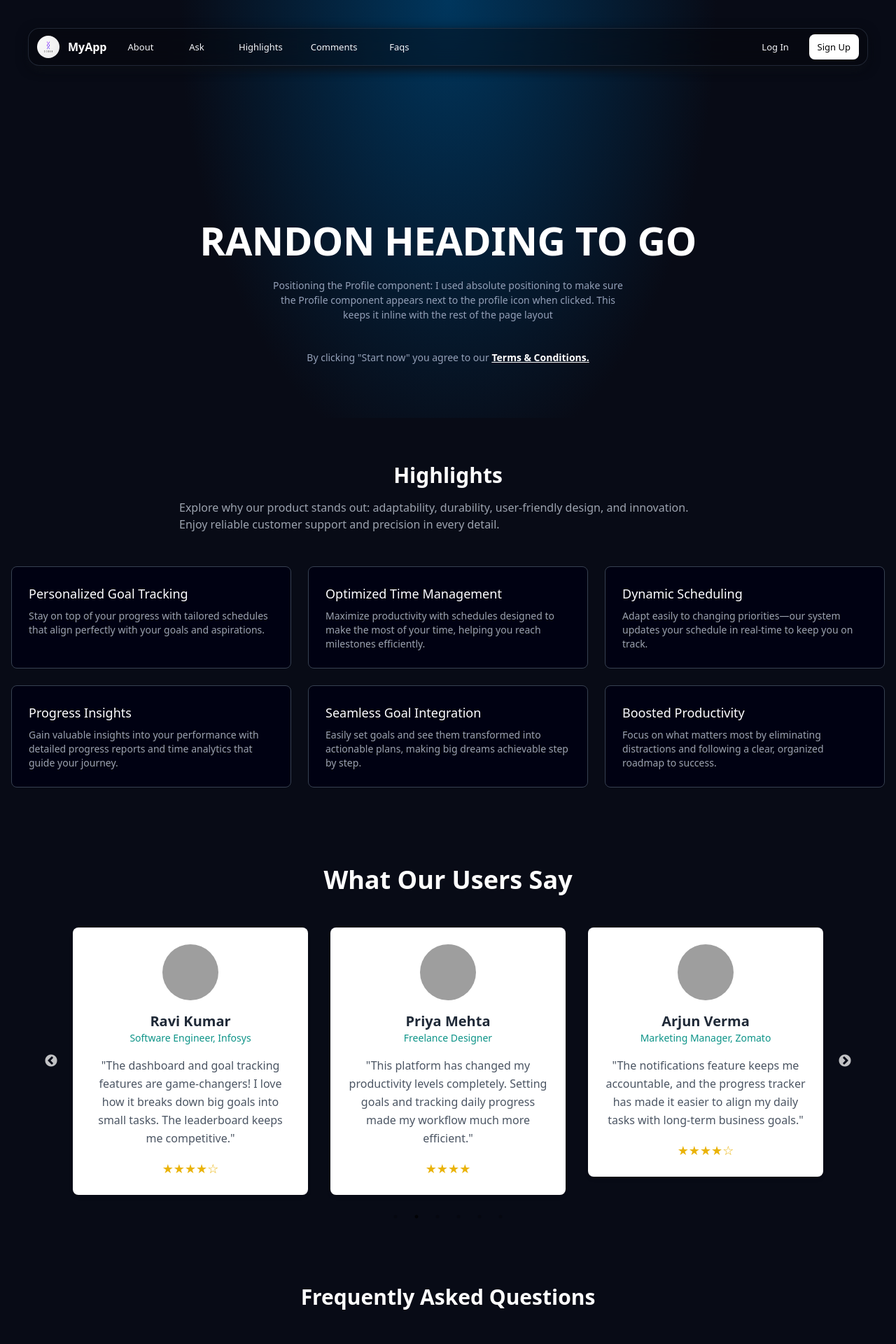
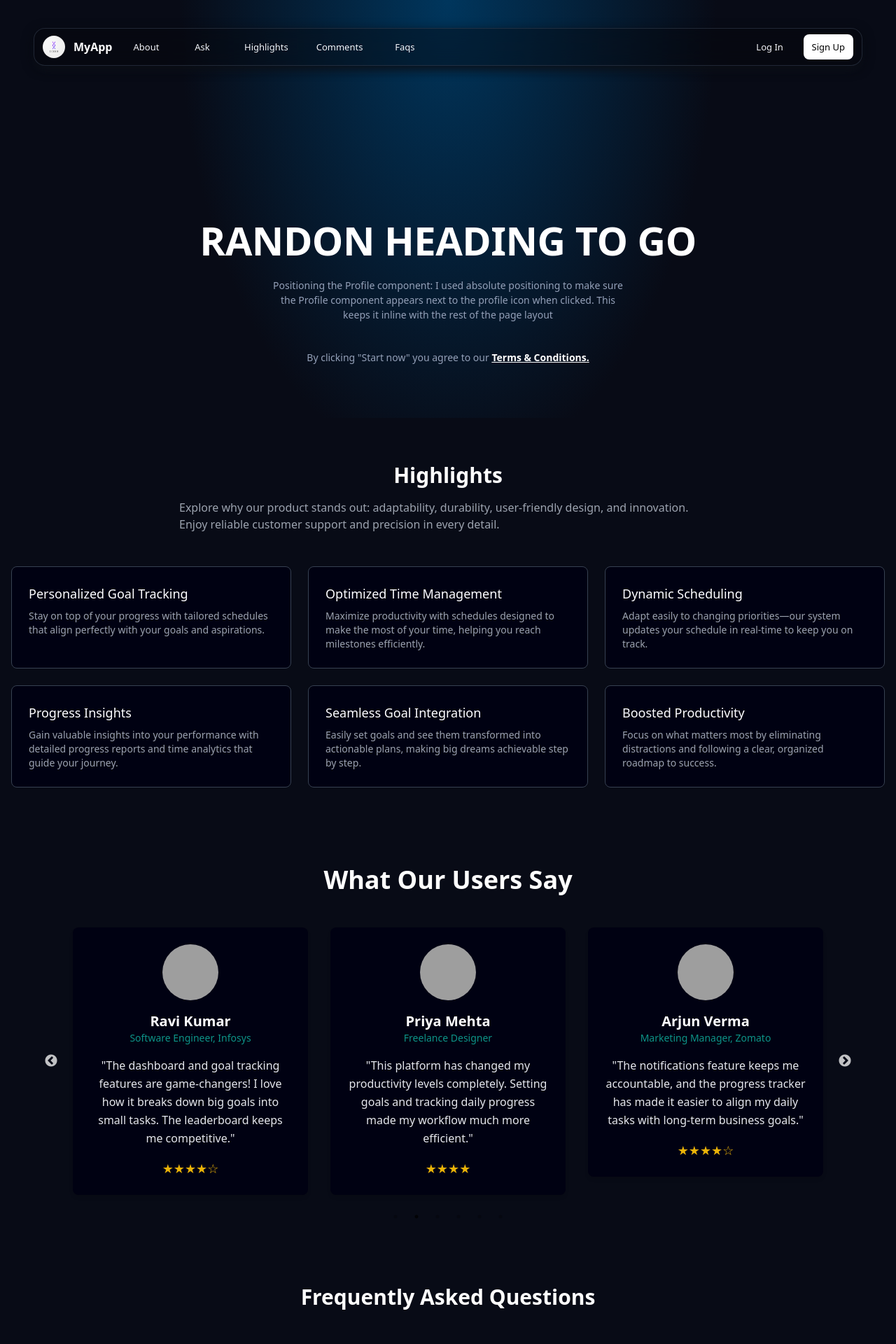
Before and after one commit to coders-clans/innov8, a React (Create React App) app in the folder Frontend/schedule-manager/: page / in a window 1280 px wide. Shown: the top 1920 px of the page at 70% size. Built offline with nearby package versions, Linux system fonts and the light colour scheme; grey boxes are pictures that could not be loaded.

Commit message:
making the website dynamic

```diff
--- a/Frontend/schedule-manager/package.json
+++ b/Frontend/schedule-manager/package.json
@@ -13,6 +13,7 @@
     "axios": "^1.7.7",
     "lottie-react": "^2.4.0",
     "react": "^18.3.1",
+    "react-crud-icons": "^1.2.3",
     "react-dom": "^18.3.1",
     "react-icons": "^5.3.0",
     "react-router-dom": "^6.26.2",
--- a/Frontend/schedule-manager/src/Components/FAQ.js
+++ b/Frontend/schedule-manager/src/Components/FAQ.js
@@ -50,7 +50,7 @@ export default function Faqs() {
           </h2>
         </div>
 
-        <div className="  border-gray-700 w-[900px]">
+        <div className="  border-gray-700 max-w-[900px]">
           {questions.map((item, index) => (
             <div
               key={index}
--- a/Frontend/schedule-manager/src/Components/Highlights.js
+++ b/Frontend/schedule-manager/src/Components/Highlights.js
@@ -45,7 +45,7 @@ export default function Highlights() {
         </div>
         <div className="grid grid-cols-1 sm:grid-cols-2 md:grid-cols-3 gap-6">
           {items.map((item, index) => (
-            <div key={index} className="bg-customBlue p-6 rounded-lg border border-gray-700 flex flex-col items-start w-[400px]">
+            <div key={index} className="bg-customBlue p-6 rounded-lg border border-gray-700 flex flex-col items-start max-w-[400px]">
               {/* <div className="mb-4">{item.icon}</div> */}
               <h3 className="text-lg font-medium mb-2">{item.title}</h3>
               <p className="text-gray-400 text-sm">{item.description}</p>
--- a/Frontend/schedule-manager/src/Components/Profile.js
+++ b/Frontend/schedule-manager/src/Components/Profile.js
@@ -1,6 +1,8 @@
 import React, { useEffect, useState } from 'react';
 import axios from 'axios';
 import defaultimg from './images/profile.png';
+import editimg from './images/edit.png'
+import {CiEdit} from "react-icons/ci"
 
 function Profile({isLoggedin,setIsLoggedIn}) {
   const [name, setName] = useState(null);
@@ -91,6 +93,10 @@ function Profile({isLoggedin,setIsLoggedIn}) {
     setIsLoggedIn(false);
     localStorage.removeItem('isLoggedIn');
   }
+
+
+
+
   return (
 
     // <div className="min-h-screen bg-gradient-to-br from-indigo-100 via-purple-100 to-pink-100 flex items-center justify-center">
@@ -138,10 +144,10 @@ function Profile({isLoggedin,setIsLoggedIn}) {
               </button>
             ) : (
               <button
-                className="ml-4 px-4 py-2 bg-green-500 text-white rounded-xl hover:bg-green-600 transition shadow-md"
+                className="ml-4 px-4 py-2 text-white  rounded-xl transition shadow-md"
                 onClick={() => setIsChange(true)}
               >
-                Edit
+              <CiEdit fontSize="1.45rem" />
               </button>
             )}
           </div>
@@ -173,10 +179,10 @@ function Profile({isLoggedin,setIsLoggedIn}) {
               </button>
             ) : (
               <button
-                className="ml-4 px-4 py-2 bg-green-500 text-white rounded-xl hover:bg-green-600 transition shadow-md"
+                className="ml-4 px-4 py-2 text-white  rounded-xl transition shadow-md"
                 onClick={() => setIsChangeEmail(true)}
               >
-                Edit
+              <CiEdit fontSize="1.45rem" />
               </button>
             )}
           </div>
@@ -223,7 +229,10 @@ function Profile({isLoggedin,setIsLoggedIn}) {
         </div> */}
 
       </div>
-    <div><button onClick={handleLogout} className='className="px-6 py-2 bg-green-500 text-white rounded-lg hover:bg-green-600 transition shadow-md"'>Logout </button></div>
+    <div className='flex justify-center'>
+      <button onClick={handleLogout} className='inline-flex items-center justify-center relative cursor-pointer select-none align-middle appearance-none
+              box-border font-medium text-sm leading-[1.75] min-w-[64px] w-full normal-case h-10 px-4 py-1.5 bg-white rounded-lg hover:bg-red-500 hover:text-white transition duration-300'>Logout </button>
+     </div>
     </div>
     // </div>
 
--- a/Frontend/schedule-manager/src/Components/Testimols.js
+++ b/Frontend/schedule-manager/src/Components/Testimols.js
@@ -89,17 +89,17 @@ const Testimonials = () => {
         <Slider {...settings}>
           {testimonialsData.map((testimonial, index) => (
             <div key={index} className="p-4">
-              <div className="bg-white p-6 rounded-lg shadow-md flex flex-col items-center text-center">
+              <div className="bg-customBlue p-6 rounded-lg shadow-md flex flex-col items-center text-center">
                 <img
                   src={testimonial.image}
                   alt={testimonial.name}
                   className="w-20 h-20 rounded-full mb-4"
                 />
-                <h3 className="text-xl font-semibold text-gray-800">
+                <h3 className="text-xl font-semibold text-white">
                   {testimonial.name}
                 </h3>
                 <p className="text-sm text-teal-600">{testimonial.role}</p>
-                <p className="mt-4 text-gray-600 leading-relaxed">
+                <p className="mt-4 text-gray-200 leading-relaxed">
                   "{testimonial.feedback}"
                 </p>
                 <div className="flex mt-4">
--- a/Frontend/schedule-manager/src/Pages/Home.js
+++ b/Frontend/schedule-manager/src/Pages/Home.js
@@ -74,7 +74,7 @@ const Home = () => {
               isLoggedIn ? (<EnterName activeSection={activeSection} setActivesection={setActivesection} />) : (<div></div>)
             }
 
-          <div className='mx-auto w-[500px] m-5 font-normal leading-normal
+          <div className='mx-auto max-w-[500px] m-5 font-normal leading-normal
          text-[rgb(148,160,184)] text-center text-sm pb-14'>By clicking "Start now" you agree to our <span className='text-white underline font-bold'>Terms & Conditions.</span></div>
 
           </div>
@@ -84,11 +84,11 @@ const Home = () => {
     }
   }
   return (
-    <div className='bg-[radial-gradient(100%_80%_at_top,#00365d_0%,#080b16_30%)] w-[100vw] h-[100%]'>
+    <div className='bg-[radial-gradient(100%_80%_at_top,#00365d_0%,#080b16_30%)] w-[100%] h-[100%]'>
       <div className='fixed w-full z-50 mt-10'>
-        <nav className="relative z-0 min-h-[48px] shrink-0 backdrop-blur-xl border bg-[rgba(5,7,10,0.4)]
+        <nav className="relative z-0 min-h-[48px] backdrop-blur-xl border bg-[rgba(5,7,10,0.4)]
       shadow-[rgba(9,11,17,0.7)_0px_4px_16px_0px,rgba(19,23,32,0.8)_0px_8px_16px_-5px] px-3 py-2 rounded-[calc(16px)]
-      border-solid border-[rgba(51,60,77,0.6)] w-[1200px] mx-auto">
+      border-solid border-[rgba(51,60,77,0.6)] mx-12 ">
 
           <div className="flex justify-between items-center">
             {/* Logo Section */}
@@ -181,6 +181,7 @@ const Home = () => {
                     >
                       Ask
                     </button>
+                    <a href='#highlights'>
                     <button
                       // onClick={() => handleCategoryClick('ask')}
                       className="inline-flex items-center justify-center relative cursor-pointer select-none
@@ -188,8 +189,9 @@ const Home = () => {
                   h-9 text-[rgb(245,246,250)] m-0 px-3 py-2 rounded-lg border-0 hover:bg-white/30
                   transition-all duration-300"
                     >
-                      <a href='#highlights'>Highlights</a>
+                      Highlights
                     </button>
+                    </a>
                     <button
                       // onClick={() => handleCategoryClick('ask')}
                       className="inline-flex items-center justify-center relative cursor-pointer select-none
@@ -199,6 +201,7 @@ const Home = () => {
                     >
                       Comments
                     </button>
+                    <a href='#faqs'>
                     <button
                       // onClick={() => handleCategoryClick('ask')}
                       className="inline-flex items-center justify-center relative cursor-pointer select-none
@@ -206,8 +209,9 @@ const Home = () => {
                   h-9 text-[rgb(245,246,250)] m-0 px-3 py-2 rounded-lg border-0 hover:bg-white/30
                   transition-all duration-300"
                     >
-                      <a href='#faqs'>Faqs</a>
+                      Faqs
                     </button>
+                    </a>
                   </>
                 )}
               </div>
@@ -263,8 +267,8 @@ const Home = () => {
       <div className='w-[100vw] h-[60vh] flex flex-col justify-end items-center' id="home">
           <div className='flex flex-col '>
             <h1 className='font-semibold leading-[1.2] tracking-[-0.5px] items-center text-[clamp(3rem,10vw,3.5rem)]
-          text-white mx-auto'>RANDON HEADING TO GO</h1>
-          <div className=' mx-auto w-[500px] m-5 font-normal leading-normal
+          text-white mx-auto text-center'>RANDON HEADING TO GO</h1>
+          <div className=' mx-auto max-w-[500px] m-5 font-normal leading-normal
           text-[rgb(148,160,184)] text-center text-sm'>Positioning the Profile component: I used absolute positioning
           to make sure the Profile component appears next to the profile icon when clicked. This keeps it inline with the
           rest of the page layout</div>
```
Also changed, not shown: Frontend/schedule-manager/src/Components/images/edit.png (added), 1 other file (tests, documents, lock files or other folders).
